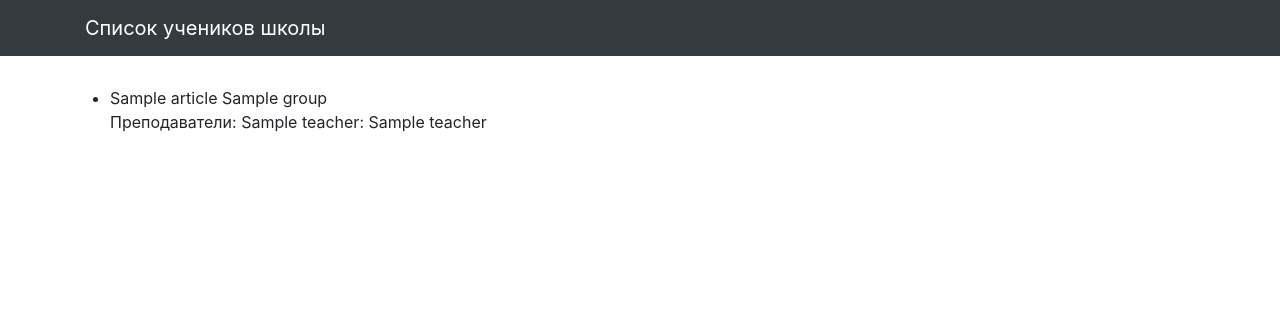
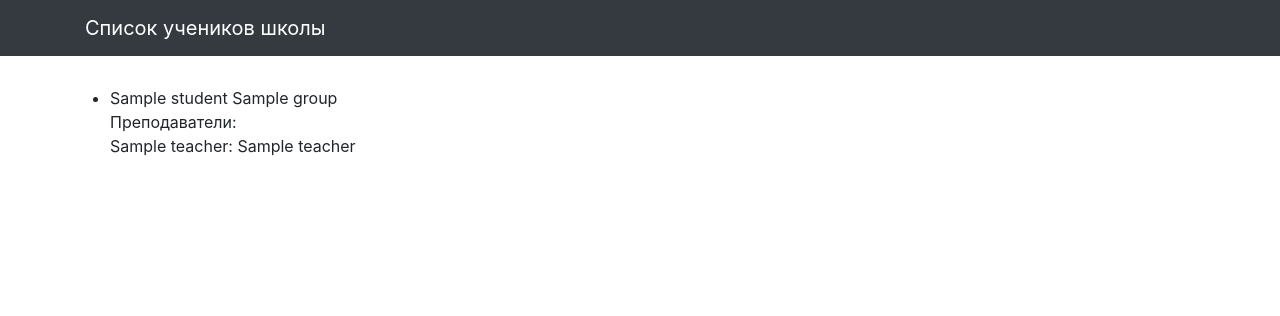
Before and after one commit to ansor947/Django, a Django app: template 2.2-databases-2/orm_migrations/templates/school/students_list.html in a window 1280 px wide. Shown: the top 316 px of the page. Run offline with Django 3.2, Linux system fonts and the light colour scheme; the template is opened without the code that fills it: most values are stand-ins (such as "Sample title", 1, 10 or a date in 2020); some libraries are stand-ins or nearby versions.

Commit message:
ORM_2isp

```diff
--- a/2.2-databases-2/orm_migrations/school/views.py
+++ b/2.2-databases-2/orm_migrations/school/views.py
@@ -6,8 +6,9 @@ from .models import Student
 
 def students_list(request):
     template = 'school/students_list.html'
-    context = {}
-
+    context = {
+               'student_list': Student.objects.all(),
+              }
 
     ordering = 'group'
 
--- a/2.2-databases-2/orm_migrations/templates/school/students_list.html
+++ b/2.2-databases-2/orm_migrations/templates/school/students_list.html
@@ -5,10 +5,19 @@
 {% block content %}
 <div class="row">
   <ul>
-  {% for student in object_list %}
-  {% for teacher in student.teachers.all %}
-    <li>{{ student.name }} {{ student.group }} <br> Преподаватели: {{ teacher.name }}: {{ teacher.subject }}</li>
-  {% endfor %}
+  {% for student in student_list %}
+
+    <li>{{ student.name }} {{ student.group }}
+
+      <br>
+
+        Преподаватели:
+
+          {% for teacher in student.teachers.all %}
+
+          <p>{{ teacher.name }}: {{ teacher.subject }}</p>
+    </li>
+          {% endfor %}
   {% endfor %}
   </ul>
 </div>
```
Also changed, not shown: 2.2-databases-2/orm_migrations/templates/school/base.html (line endings or trailing spaces).
